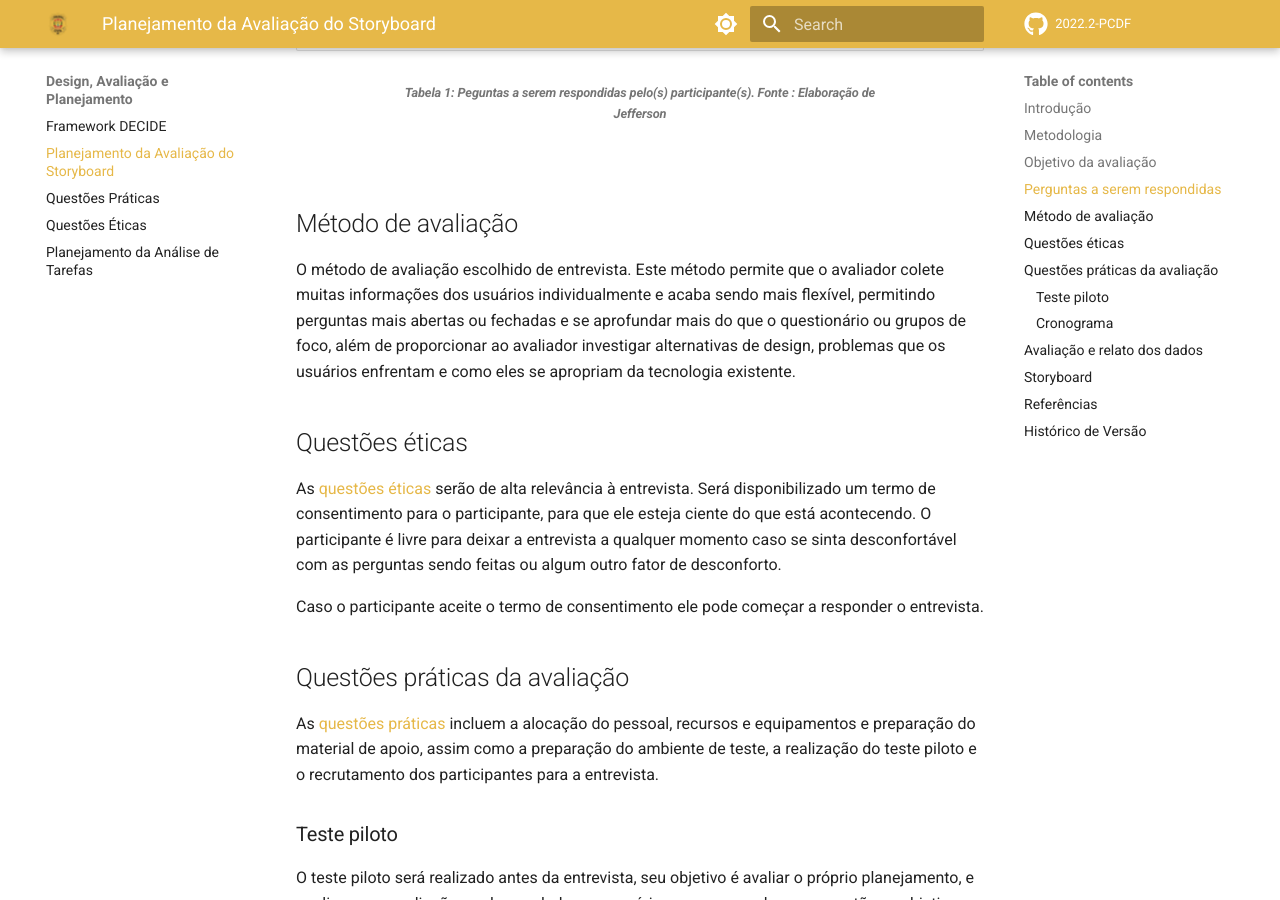
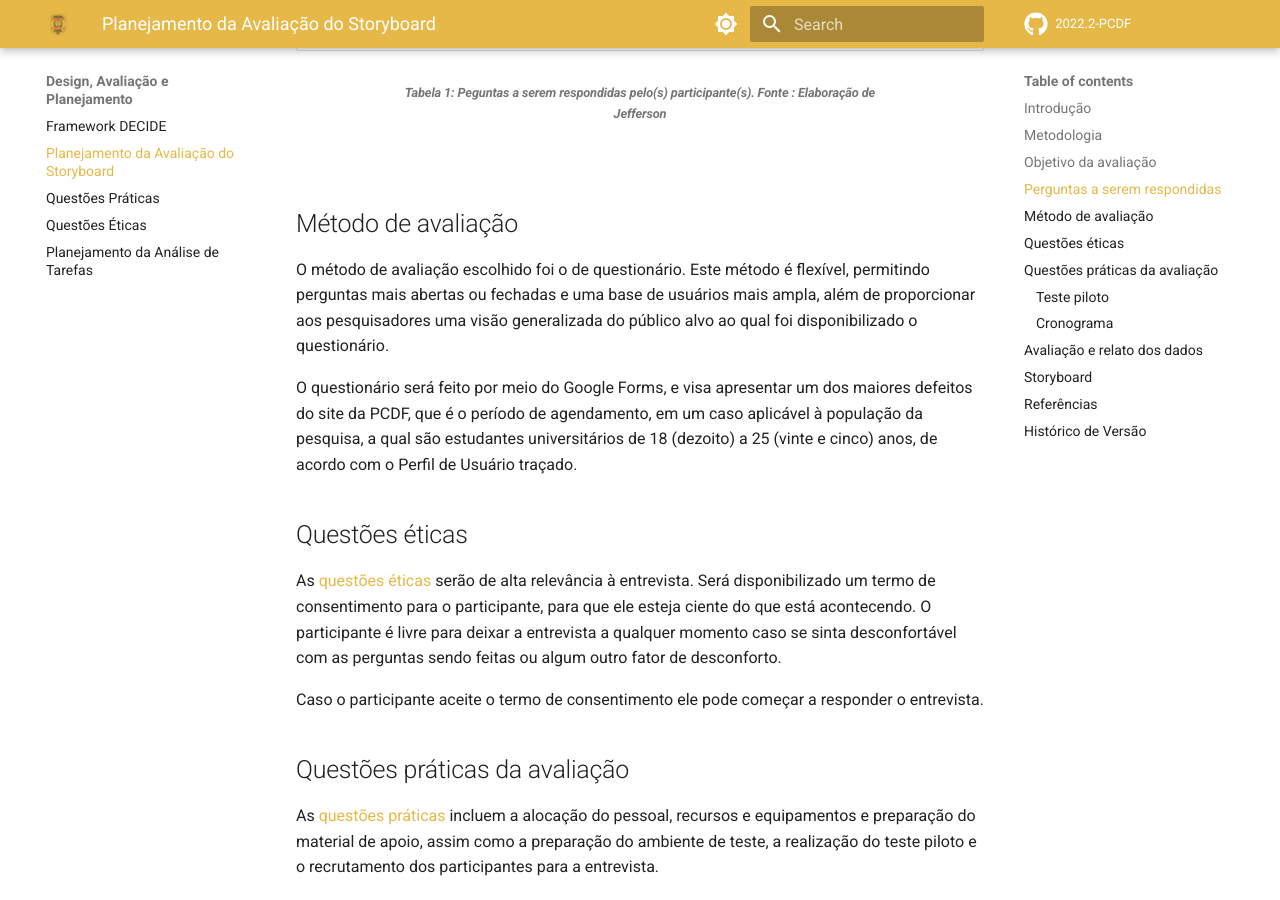
Before and after one commit to Interacao-Humano-Computador/2022.2-PCDF, an MkDocs documentation site: the page built from docs/design-avaliacao-desenvolvimento/planejamento-avaliacao-storyboard.md, in a window 1280 px wide and 900 px high, scrolled down 1688 px. Built offline with MkDocs 1.6.1 and Material for MkDocs 9.7.7, drawn with Linux system fonts in a browser that asks for light colours; comment, search, counter and statistics services are not loaded.

Commit message:
Update planejamento-avaliacao-storyboard.md

```diff
--- a/docs/design-avaliacao-desenvolvimento/planejamento-avaliacao-storyboard.md
+++ b/docs/design-avaliacao-desenvolvimento/planejamento-avaliacao-storyboard.md
@@ -54,7 +54,9 @@ Na tabela 1 podemos ver as perguntas elaboradas para que o(s) participante(s) re
 
 ## Método de avaliação
 
-O método de avaliação escolhido de entrevista. Este método permite que o avaliador colete muitas informações dos usuários individualmente e acaba sendo mais flexível, permitindo perguntas mais abertas ou fechadas e se aprofundar mais do que o questionário  ou grupos de foco, além de proporcionar ao avaliador investigar alternativas de design, problemas que os usuários enfrentam e como eles se apropriam da tecnologia existente.
+O método de avaliação escolhido foi o de questionário. Este método é flexível, permitindo perguntas mais abertas ou fechadas e uma base de usuários mais ampla, além de proporcionar aos pesquisadores uma visão generalizada do público alvo ao qual foi disponibilizado o questionário.
+
+O questionário será feito por meio do Google Forms, e visa apresentar um dos maiores defeitos do site da PCDF, que é o período de agendamento, em um caso aplicável à população da pesquisa, a qual são estudantes universitários de 18 (dezoito) a 25 (vinte e cinco) anos, de acordo com o Perfil de Usuário traçado.
 
 ## Questões éticas
 
```
